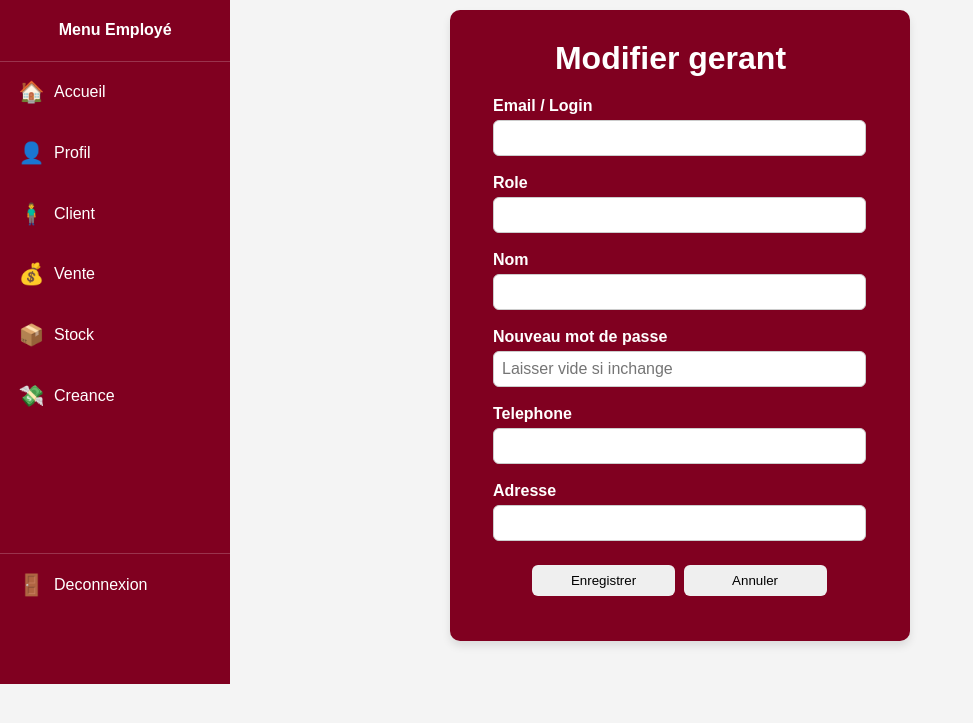
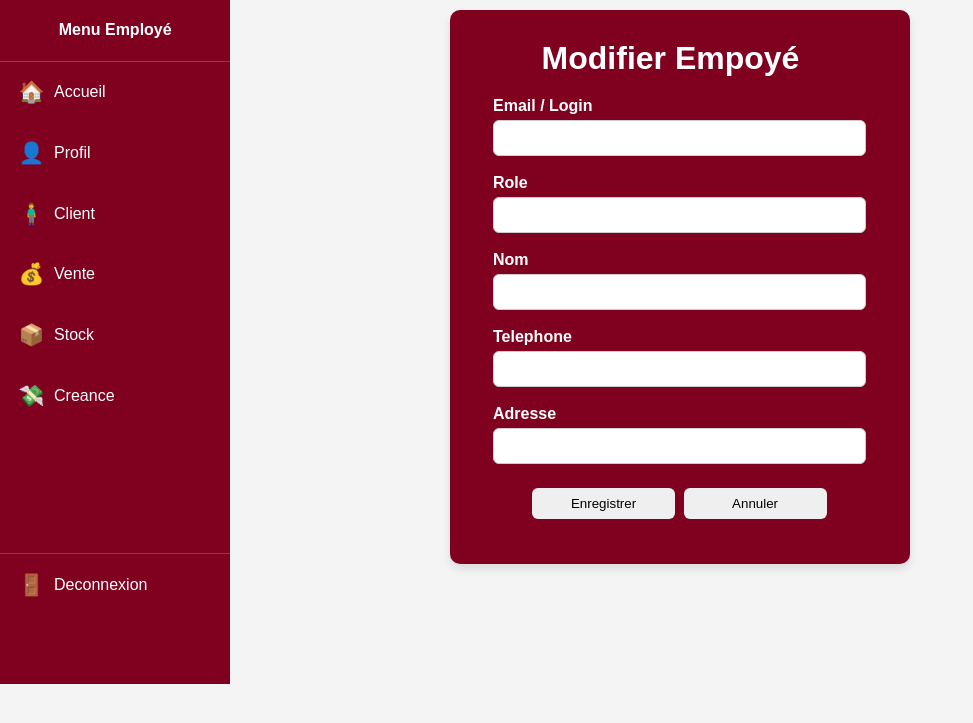
Before and after one commit to OusmaneDiasse/Application-de-gestion-des-boutiques, a PHP site: page /PHP/modifier_gerant.php?id=1 in a window 1280 px wide. Shown: the top 723 px of the page, without its empty margins (0-973 px from the left). Run offline with PHP 8.4, Linux system fonts and the light colour scheme; the visitor is signed in with stand-in values (Sample User, id 1); data that the repository does not hold is empty.

Commit message:
modifier gérant

```diff
--- a/PHP/modifier_gerant.php
+++ b/PHP/modifier_gerant.php
@@ -20,7 +20,7 @@ require_once 'session.php';
           $utilisateur = $reponse->fetch();
         ?>
     <div class="container">
-       <h1>Modifier gerant</h1>
+       <h1>Modifier Empoyé</h1>
        <form action="tableau.php" id="profileEdit" method="post">
           <input type="hidden" name="id" value="<?php echo $utilisateur['ID_UTILISATEUR']; ?>">
           <label>Email / Login </label>
@@ -29,8 +29,6 @@ require_once 'session.php';
           <input type="text" name="editRole" readonly value="<?php echo $utilisateur["NOM_DU_ROLE"] ; ?>"> <br><br>
           <label>Nom </label>
           <input type="text" name="editName" value="<?php echo $utilisateur["NOM_UTILISATEUR"] ; ?>"> <br><br>
-          <label>Nouveau mot de passe </label>
-          <input type="password" name="editPassword" placeholder="Laisser vide si inchange"><br><br>
           <label>Telephone </label>
           <input type="text" name="editPhone" value="<?php echo $utilisateur["TELEPHONE_UTILISATEUR"] ; ?>"> <br><br>
           <label>Adresse </label>
```
